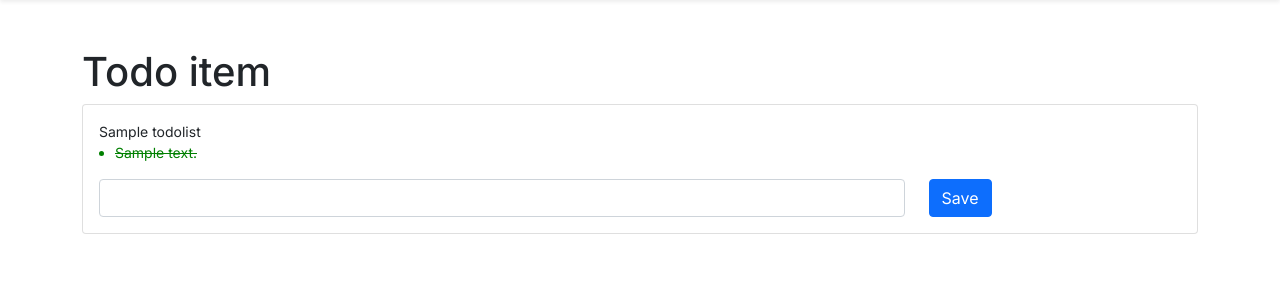
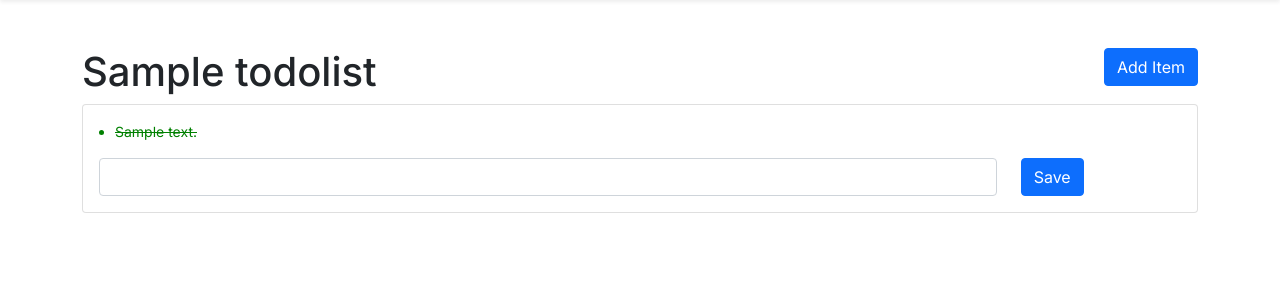
Before and after one commit to paulnyabaro/simple_todo, a Django app: page /1/ in a window 1280 px wide. Shown: the part 56-356 px from the top of the page. Run offline with Django 4.2, Linux system fonts and the light colour scheme; tables that the repository leaves empty hold one stand-in row (values such as "Sample post").

Commit message:
Added new item button on todolist

```diff
--- a/simple_todo/base/templates/base/list.html
+++ b/simple_todo/base/templates/base/list.html
@@ -1,9 +1,16 @@
 {% extends 'base/base.html' %}
 {% block title %}{{ todo_item.name }}{% endblock %}
 {% block content %}
-<h1>Todo item</h1>
+<div class="row">
+    <div class="col-10">
+        <h1>{{ todo_item.name }}</h1>
+    </div>
+    <div class="col-2 text-end">
+        <button type="submit" class="btn btn-primary">Add Item</button>
+    </div>
+</div>
+<div class="card p-3 mb-3">
 
-<div class="card p-3 mb-3">{{ todo_item.name }}
     <form action="">
         <ul class="ps-3 mb-0">
             {% for item in todo_item.item_set.all %}
@@ -16,10 +23,10 @@
         </ul>
         {% csrf_token %}
         <div class="row mt-3">
-            <div class="col-9">
-                <input type="text" class="form-control">
+            <div class="col-10">
+                <input type="text" name="new" class="form-control">
             </div>
-            <div class="col-3">
+            <div class="col-2">
                 <button type="submit" class="btn btn-primary">Save</button>
             </div>
         </div>
```
